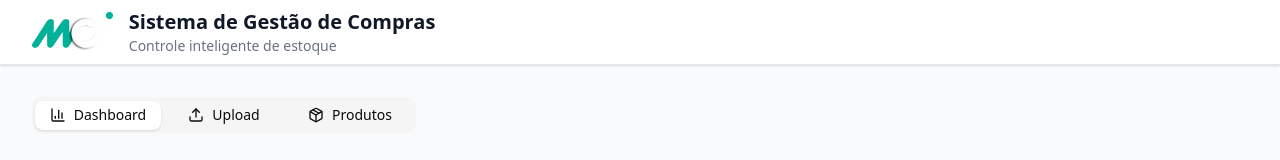
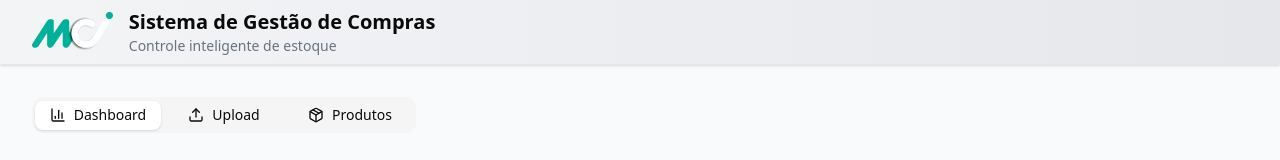
Before and after one commit to paulinho121/compras, a React (Vite) app: page / in a window 1280 px wide. Shown: the top 160 px of the page. Built offline with nearby package versions, Linux system fonts and the light colour scheme; no server answers; the database is empty.

Commit message:
feat: apply new header styles

```diff
--- a/src/App.jsx
+++ b/src/App.jsx
@@ -21,7 +21,7 @@ function App() {
   return (
     <div className="min-h-screen bg-gray-50">
       {/* Header */}
-      <header className="bg-white border-b border-gray-200 shadow-sm">
+      <header className="bg-gradient-to-r from-gray-100 to-gray-200 border-b border-gray-200 shadow-sm">
         <div className="max-w-7xl mx-auto px-4 sm:px-6 lg:px-8">
           <div className="flex items-center justify-between h-16">
             <div className="flex items-center space-x-4">
@@ -31,7 +31,7 @@ function App() {
                 className="h-10 w-auto"
               />
               <div>
-                <h1 className="text-xl font-bold text-gray-900">
+                <h1 className="text-xl font-bold text-logo-teal">
                   Sistema de Gestão de Compras
                 </h1>
                 <p className="text-sm text-gray-500">
--- /dev/null
+++ b/tailwind.config.js
@@ -0,0 +1,11 @@
+/** @type {import('tailwindcss').Config} */
+module.exports = {
+  theme: {
+    extend: {
+      colors: {
+        'logo-teal': '#00A79D',
+      },
+    },
+  },
+  plugins: [],
+}
--- a/vite.config.js
+++ b/vite.config.js
@@ -1,11 +1,11 @@
 import { defineConfig } from 'vite'
 import react from '@vitejs/plugin-react'
-import tailwindcss from '@tailwindcss/vite'
+import tailwindcss from 'tailwindcss'
 import path from 'path'
 
 // https://vite.dev/config/
 export default defineConfig({
-  plugins: [react(),tailwindcss()],
+  plugins: [react(), tailwindcss('./tailwind.config.js')],
   resolve: {
     alias: {
       "@": path.resolve(__dirname, "./src"),
```
